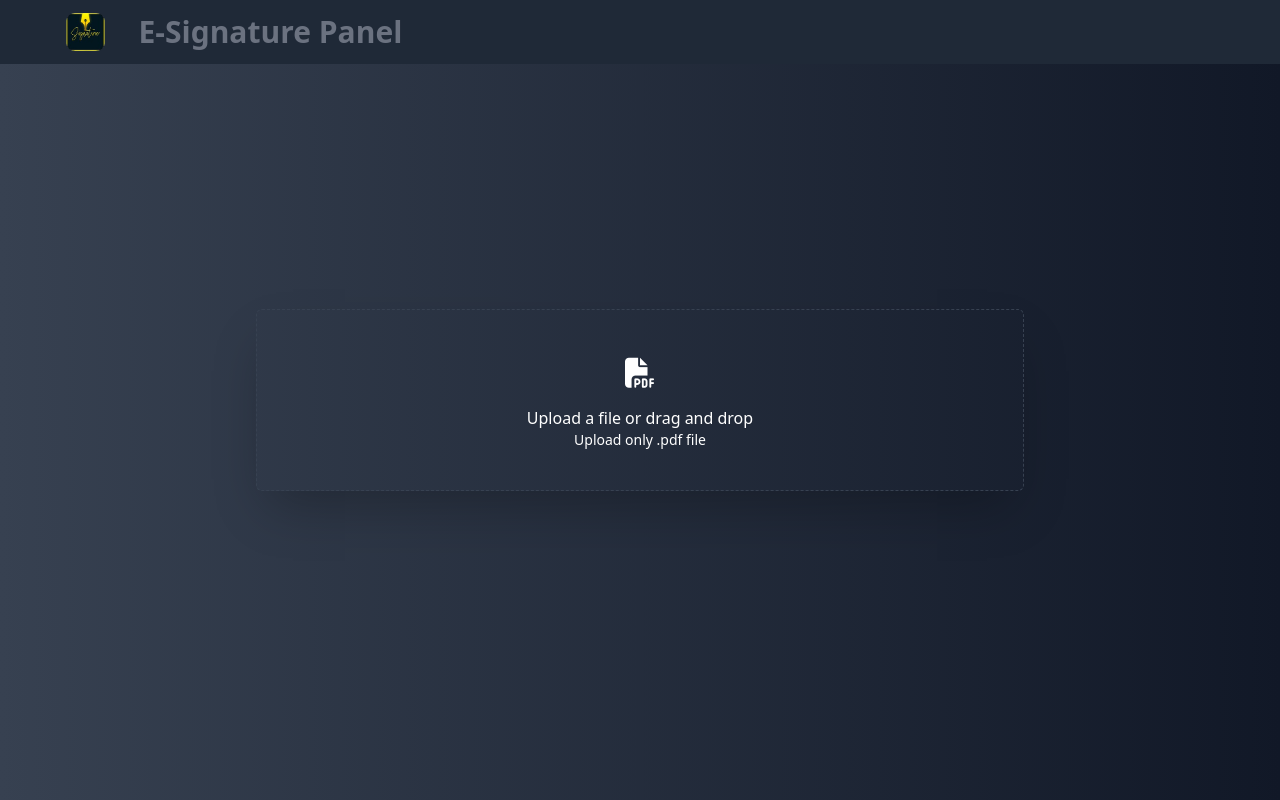
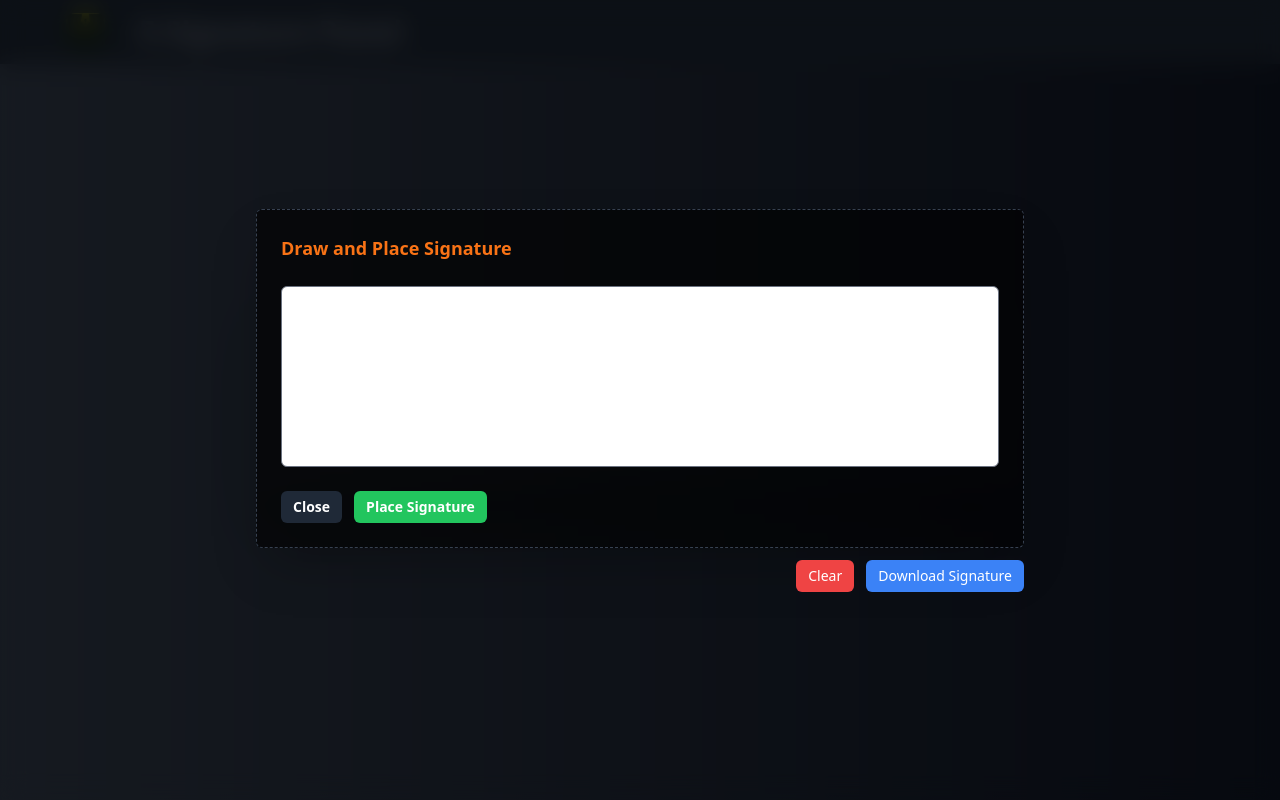
Before and after one commit to venky-123-debug/eSignature, a Svelte app: page / in a window 1280 px wide. Built offline with nearby package versions, Linux system fonts and the light colour scheme.

Commit message:
sign panel clientX issue resolve is in progress

```diff
--- a/src/Pages/Panel/index.svelte
+++ b/src/Pages/Panel/index.svelte
@@ -40,7 +40,7 @@
     ctx.beginPath()
     ctx.moveTo(e.clientX - canvas.offsetLeft, e.clientY - canvas.offsetTop)
 
-    signatureDrawn = true // Set signature drawn to true
+    signatureDrawn = true
   }
 
   const startDrawingTouch = (e) => {
@@ -60,7 +60,7 @@
     ctx.beginPath()
     ctx.moveTo(e.clientX - canvas.offsetLeft, e.clientY - canvas.offsetTop)
 
-    signatureDrawn = true // Set signature drawn to true
+    signatureDrawn = true
   }
 
   const stopDrawing = () => {
@@ -82,6 +82,14 @@
     link.click()
     document.body.removeChild(link)
   }
+
+  const placeSign = () => {
+    try {
+      console.log(canvas.toDataURL("image/png"))
+    } catch (error) {
+      console.error(error);
+    }
+  }
 </script>
 
 <div class="relative flex min-h-screen w-screen flex-col items-center justify-center gap-3 overflow-hidden bg-gradient-to-r from-gray-700 to-gray-900">
@@ -90,4 +98,4 @@
   <Upload bind:pdf bind:showPdf />
 </div>
 
-<SignaturePanel on:mousedown={startDrawing} on:mousemove={draw} on:mouseup={stopDrawing} on:mouseout={stopDrawing} on:touchstart={startDrawingTouch} on:touchmove={drawTouch} on:touchend={drawTouch} bind:canvas bind:signatureDrawn bind:showSignPanel on:click={clearCanvas} on:downloadSignature={downloadSignature} on:close={() => (showSignPanel = false)} on:ok/>
+<SignaturePanel on:mousedown={startDrawing} on:mousemove={draw} on:mouseup={stopDrawing} on:mouseout={stopDrawing} on:touchstart={startDrawingTouch} on:touchmove={drawTouch} on:touchend={drawTouch} bind:canvas bind:signatureDrawn bind:showSignPanel on:click={clearCanvas} on:downloadSignature={downloadSignature} on:close={() => (showSignPanel = false)} on:ok={placeSign}/>
--- a/src/Pages/Panel/shared/signaturePanel.svelte
+++ b/src/Pages/Panel/shared/signaturePanel.svelte
@@ -7,14 +7,19 @@
   export let showPdf = false
 </script>
 
-<div class:hidden={!showSignPanel && !showPdf} class="relative z-10">
+<div class:hidden={showSignPanel && showPdf} class="relative z-10">
   <div class="fixed inset-0 z-30 bg-black/60 backdrop-blur-md transition-opacity" />
   <div class="fixed inset-0 z-40 flex w-screen flex-col items-center justify-center gap-3 overflow-y-auto">
-    <!-- svelte-ignore a11y-mouse-events-have-key-events -->
-    <canvas on:mousedown on:mousemove on:mouseup on:mouseout on:touchstart on:touchmove on:touchend bind:this={canvas} width="400" height="200" class="z-30 cursor-pointer rounded-md border border-gray-500 bg-white" />
-    <div class="flex items-center justify-center gap-3">
-      <button on:click={() => dispatch("close")} type="button" class="flex min-w-fit items-center justify-center rounded-md bg-gray-800 px-3 py-1.5 text-sm font-semibold text-white hover:bg-gray-900 active:bg-gray-800">Close</button>
-      <button on:click={() => dispatch("ok")} type="button" class="flex min-w-fit items-center justify-center rounded-md bg-green-500 px-3 py-1.5 text-sm font-semibold text-white hover:bg-green-600 active:bg-green-500">Place Signature</button>
+    <div class="flex h-auto w-3/5 flex-col bg-black/60 rounded-md gap-6 border border-dashed border-gray-700 p-6 shadow-2xl">
+      <h1 class="text-left font-semibold text-lg text-orange-500">Draw and Place Signature</h1>
+      <!-- svelte-ignore a11y-mouse-events-have-key-events -->
+      <canvas on:mousedown on:mousemove on:mouseup on:mouseout on:touchstart on:touchmove on:touchend bind:this={canvas} width="400" height="100" class="z-30 cursor-pointer rounded-md border border-gray-500 bg-white" />
+      <div class="flex w-full items-center justify-start gap-3">
+        <button on:click={() => dispatch("close")} type="button" class="flex min-w-fit items-center justify-center rounded-md bg-gray-800 px-3 py-1.5 text-sm font-semibold text-white hover:bg-gray-900 active:bg-gray-800">Close</button>
+        <button disabled={!signatureDrawn} on:click={() => dispatch("ok")} type="button" class="flex min-w-fit items-center justify-center rounded-md bg-green-500 px-3 py-1.5 text-sm font-semibold text-white hover:bg-green-600 active:bg-green-500 disabled:cursor-not-allowed">Place Signature</button>
+      </div>
+    </div>
+    <div class="flex w-3/5 items-center justify-end gap-3">
       <button on:click type="button" class="flex min-w-[36px] items-center justify-center rounded-md bg-red-500 px-3 py-1.5 text-sm text-white hover:bg-red-600 active:bg-red-500 disabled:cursor-not-allowed" disabled={!signatureDrawn}>Clear</button>
       <button on:click={() => dispatch("downloadSignature")} type="button" class="flex min-w-[36px] items-center justify-center rounded-md bg-blue-500 px-3 py-1.5 text-sm text-white hover:bg-blue-600 active:bg-blue-500 disabled:cursor-not-allowed" disabled={!signatureDrawn}>Download Signature</button>
     </div>
```
